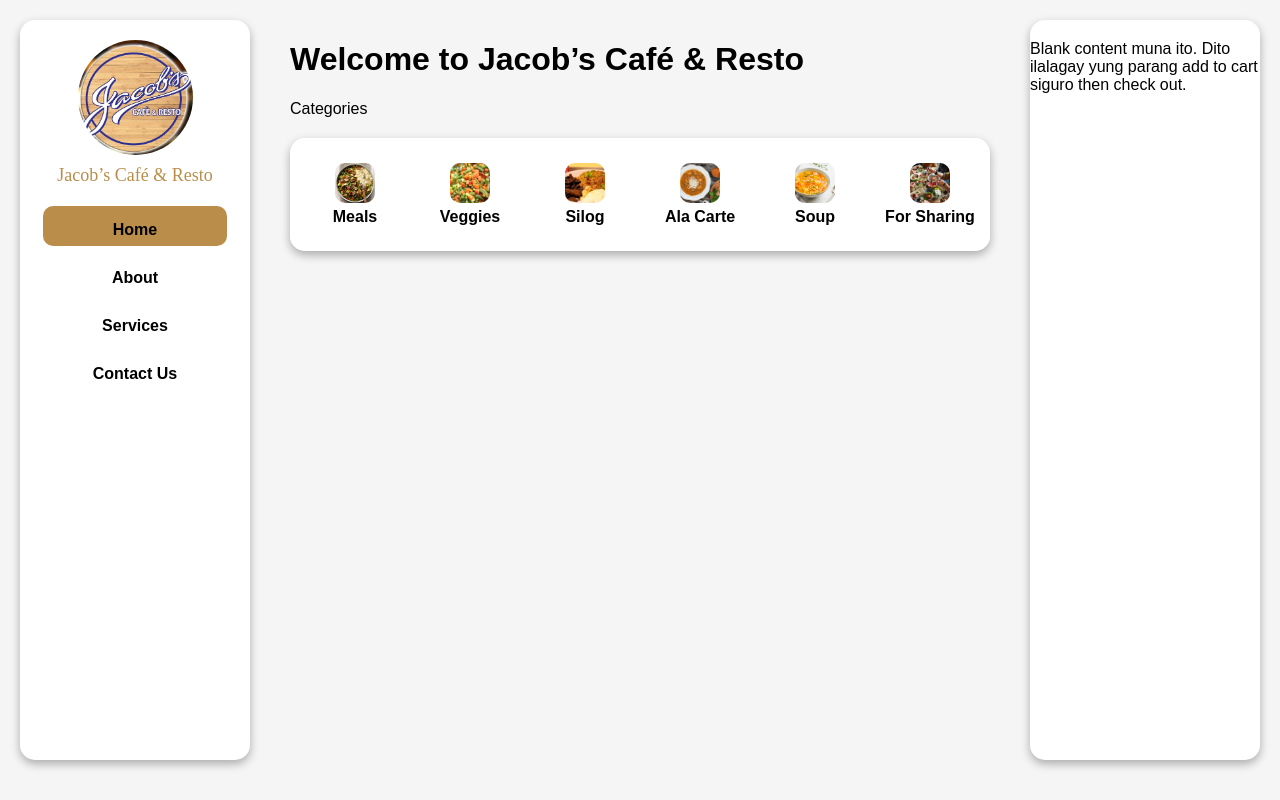
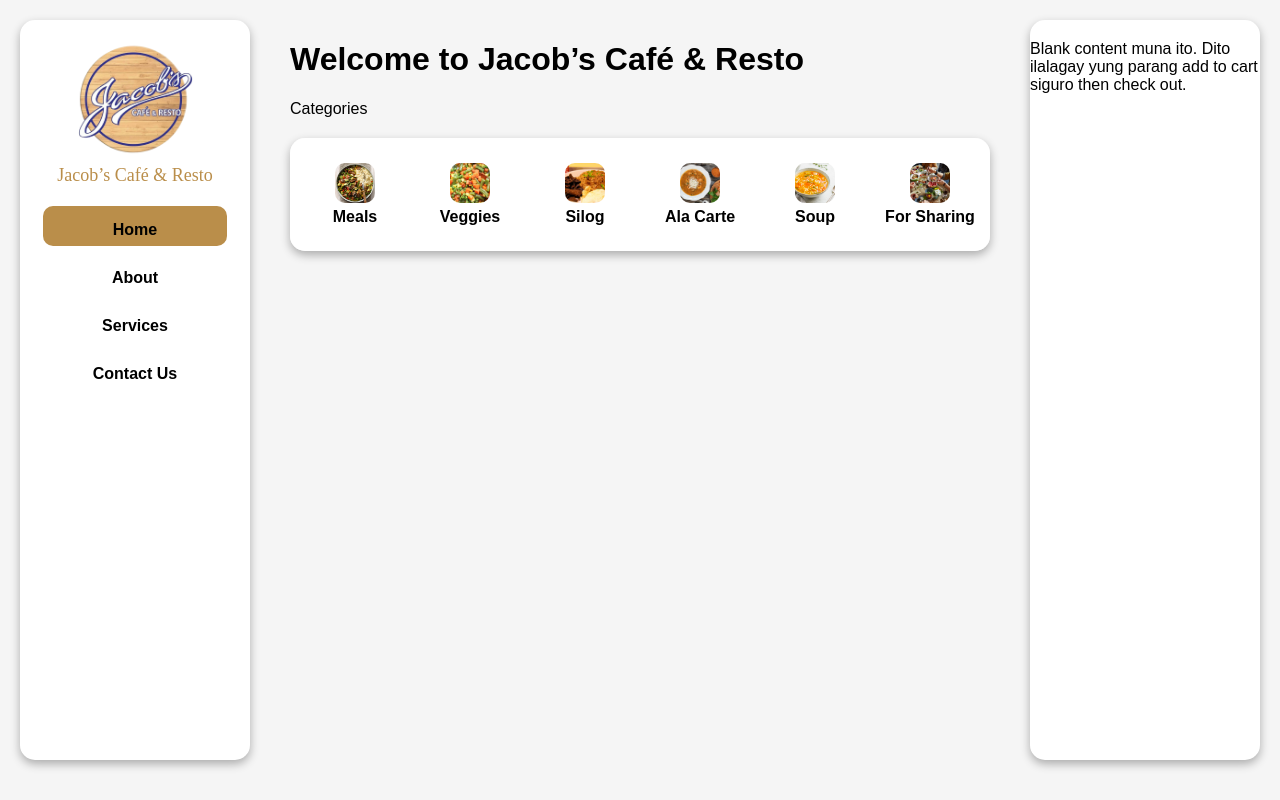
Before and after one commit to pasion-285567/Capstone_Jacobs, a plain HTML site: page index.html in a window 1280 px wide. Drawn offline with Linux system fonts and the light colour scheme.

Commit message:
logo updated

```diff
--- a/index.html
+++ b/index.html
@@ -13,7 +13,7 @@
 
 <body>
     <div class="left-sidebar">
-        <img src="images/logo.jpg" alt="Jacob’s Café & Resto">
+        <img src="images/logo.png" alt="Jacob’s Café & Resto">
         <span>Jacob’s Café & Resto</span>
         <div class="menu">
             <div class="active-indicator"></div>
--- a/styles/sidebar.css
+++ b/styles/sidebar.css
@@ -26,7 +26,6 @@
     width: 50%;
     display: block;
     margin: 0 auto;
-    border-radius: 100px;
 }
 
 .left-sidebar span {
```
Also changed, not shown: images/logo.jpg (deleted), images/logo.png (added).
